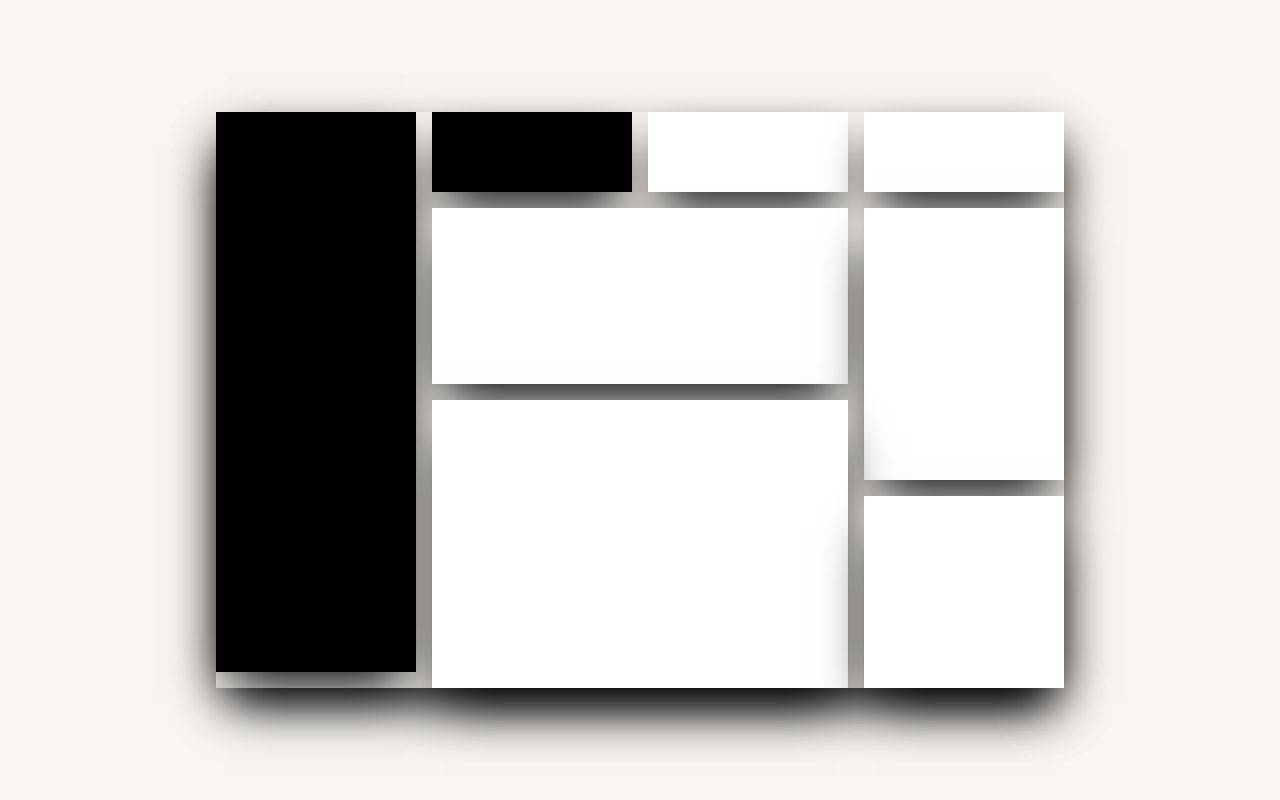
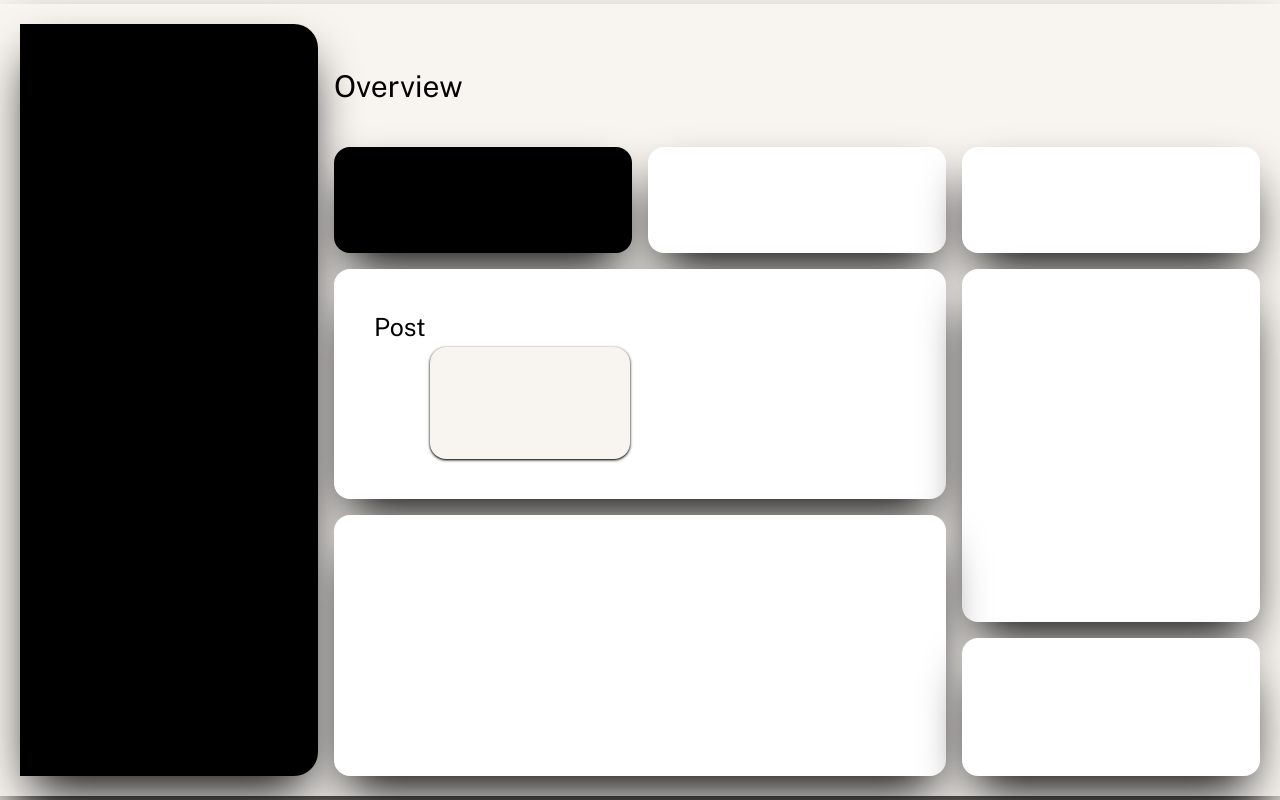
Before and after one commit to Btnagasai/finance, a React (Vite) app: page / in a window 1280 px wide. Built offline with nearby package versions, Linux system fonts and the light colour scheme; the HTML template or start-up script is replaced by a standard one.

Commit message:
fontchanges

```diff
--- a/src/Finance2.jsx
+++ b/src/Finance2.jsx
@@ -1,15 +1,22 @@
 function Finance2(){
     return(
         <div className="grid   gap-4 bg-[#f8f5f0] items-center m-auto h-screen justify-center">
-            <div className="grid grid-cols-4 grid-rows-6 shadow-2xl shadow-black  gap-4">
-            <div className="row-span-6 bg-black p-[100px] shadow-2xl shadow-black"></div>
-            <div className="col-span bg-black shadow-2xl shadow-black p-10"></div>
-            <div className="col-span bg-white shadow-2xl shadow-black p-10"></div>
-            <div className="col-span bg-white shadow-2xl shadow-black p-10"></div>
-            <div className="col-span-2 row-span-2 shadow-2xl shadow-black bg-white p-10"></div>
-            <div className="row-span-3 bg-white shadow-2xl shadow-black p-10"></div>
-            <div className="col-span-2 row-span-4 shadow-2xl shadow-black bg-white p-10"></div>
-            <div className="row-span-3 bg-white shadow-2xl shadow-black p-10"></div>
+            <div className="grid grid-cols-4 grid-rows-6 shadow-2xl shadow-black  gap-4 p-5">
+            <div className="row-span-8 bg-black p-[100px] shadow-2xl rounded-e-3xl shadow-black"></div>
+            <div className="col-span-3 font-public-sans mt-10  text-[30px]">Overview</div>
+            <div className="col-span bg-black shadow-2xl rounded-2xl shadow-black p-10"></div>
+            <div className="col-span bg-white shadow-2xl rounded-2xl shadow-black p-10"></div>
+            <div className="col-span bg-white shadow-2xl rounded-2xl shadow-black p-10"></div>
+            <div className="col-span-2 row-span-2 shadow-2xl rounded-2xl shadow-black bg-white p-10 font-public-sans text-[25px]">Post
+            <span className="grid grid-cols-2 items-center justify-center text-black gap-5 ">
+                        <span className="bg-[#f8f5f0] shadow shadow-black p-2 w-[200px] h-28 ml-14 rounded-2xl"></span>
+
+                        <span className=" p-2 w-[200px] h-28 rounded-2xl "></span>
+                    </span>
+            </div>
+            <div className="row-span-3 bg-white shadow-2xl rounded-2xl shadow-black p-10"></div>
+            <div className="col-span-2 row-span-4 shadow-2xl rounded-2xl shadow-black bg-white p-10"></div>
+            <div className="row-span-3 bg-white shadow-2xl rounded-2xl shadow-black p-10"></div>
 </div>
         </div>
     )
```
